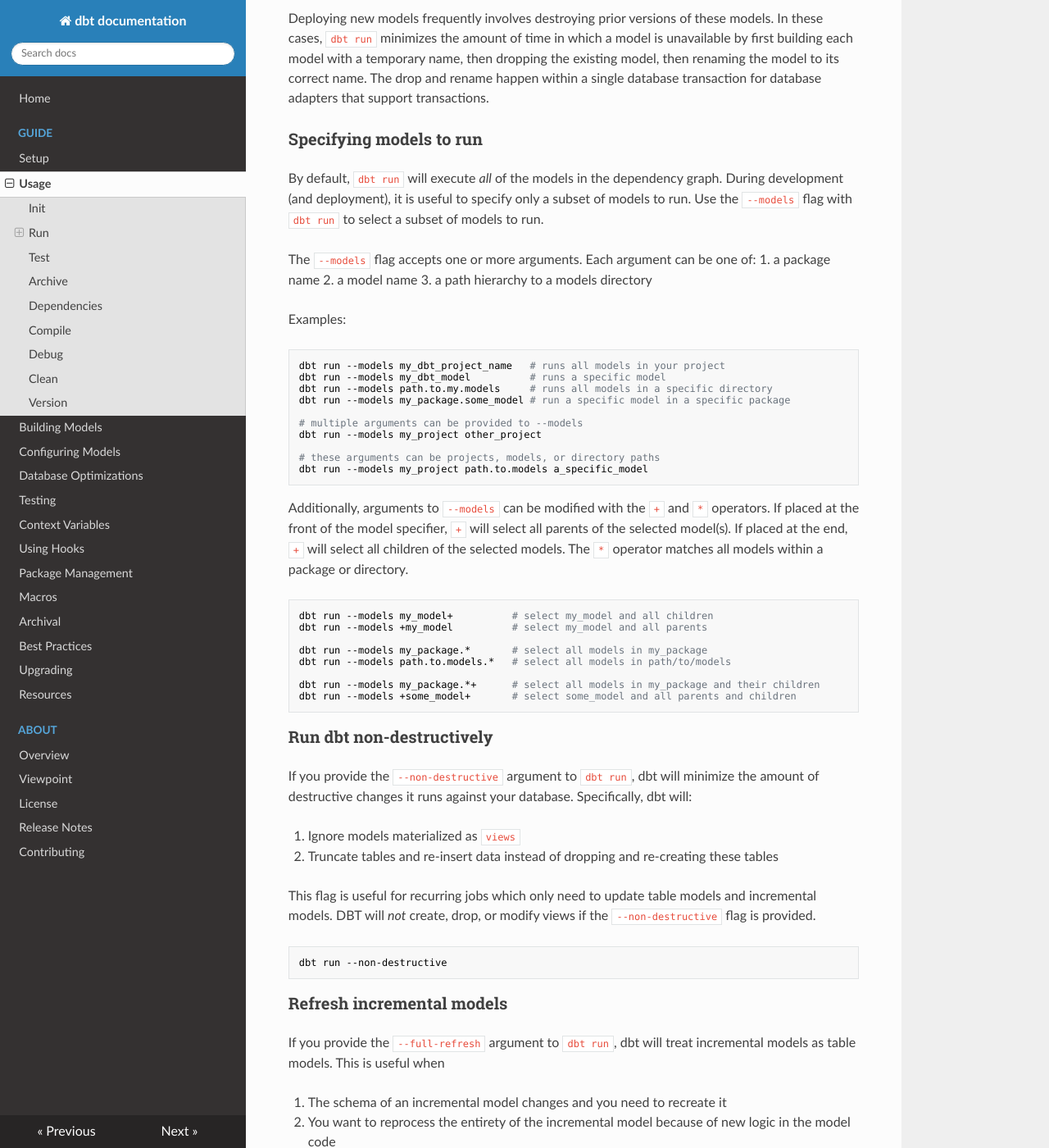
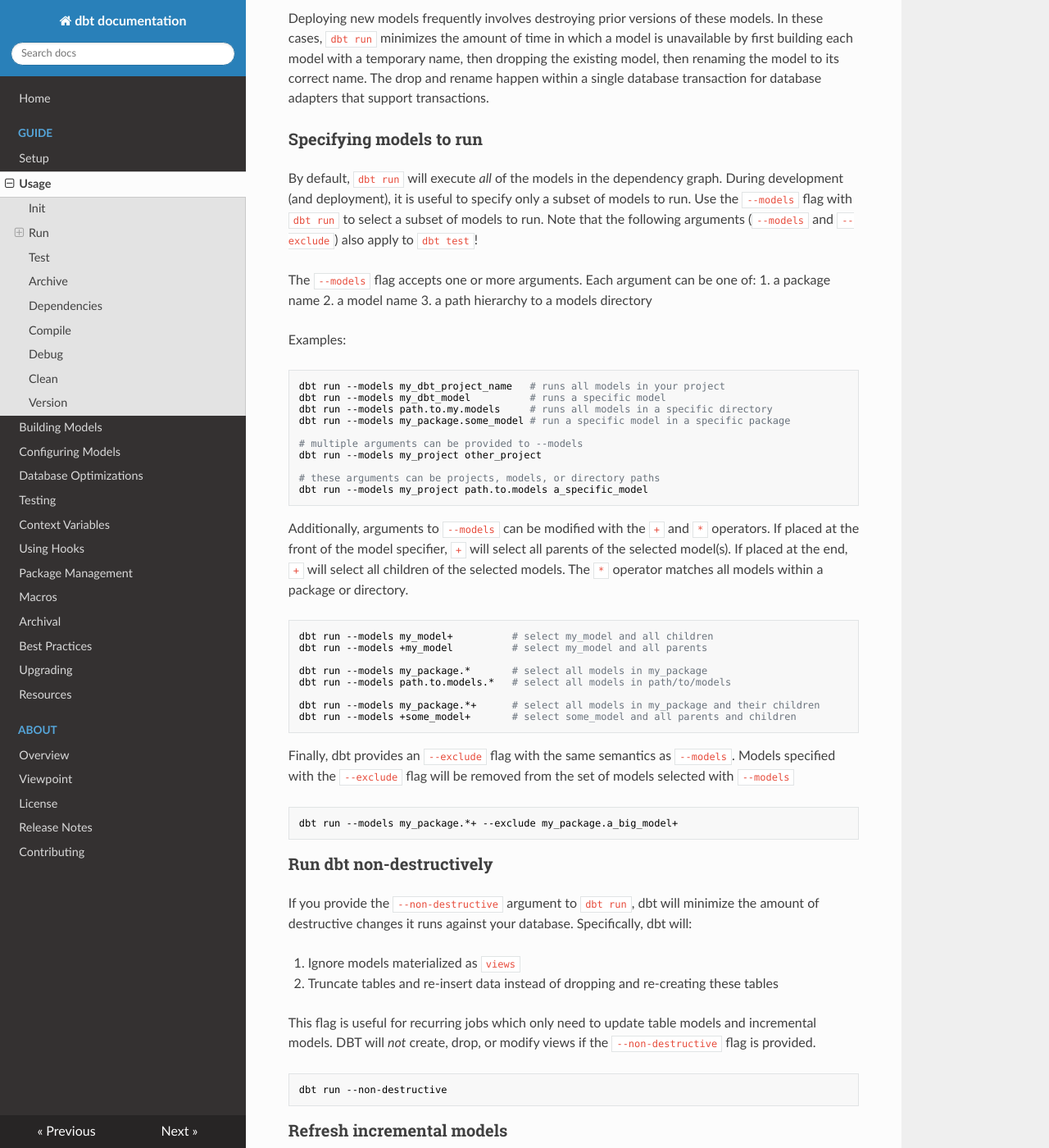
Before and after one commit to RayMarquina/dbt_project, an MkDocs documentation site: the page built from docs/guide/usage.md, in a window 1280 px wide and 1400 px high, scrolled down 576 px. Shown: the whole window at 82% size. Built offline with MkDocs 1.6.1, drawn with Linux system fonts in a browser that asks for light colours; nearby versions of some CDN libraries; old or Windows-style settings are respelled for this version of MkDocs.

Commit message:
docs for 0.7.1

````diff
--- a/docs/guide/usage.md
+++ b/docs/guide/usage.md
@@ -17,7 +17,7 @@
 
 ### Specifying models to run
 
-By default, `dbt run` will execute _all_ of the models in the dependency graph. During development (and deployment), it is useful to specify only a subset of models to run. Use the `--models` flag with `dbt run` to select a subset of models to run.
+By default, `dbt run` will execute _all_ of the models in the dependency graph. During development (and deployment), it is useful to specify only a subset of models to run. Use the `--models` flag with `dbt run` to select a subset of models to run. Note that the following arguments (`--models` and `--exclude`) also apply to `dbt test`!
 
 The `--models` flag accepts one or more arguments. Each argument can be one of:
 1. a package name
@@ -49,6 +49,12 @@
 
 dbt run --models my_package.*+      # select all models in my_package and their children
 dbt run --models +some_model+       # select some_model and all parents and children
+```
+
+Finally, dbt provides an `--exclude` flag with the same semantics as `--models`. Models specified with the `--exclude` flag will be removed from the set of models selected with `--models`
+
+```bash
+dbt run --models my_package.*+ --exclude my_package.a_big_model+
 ```
 
 ### Run dbt non-destructively
````
Also changed, not shown: CHANGELOG.md (+6 -0 lines).
